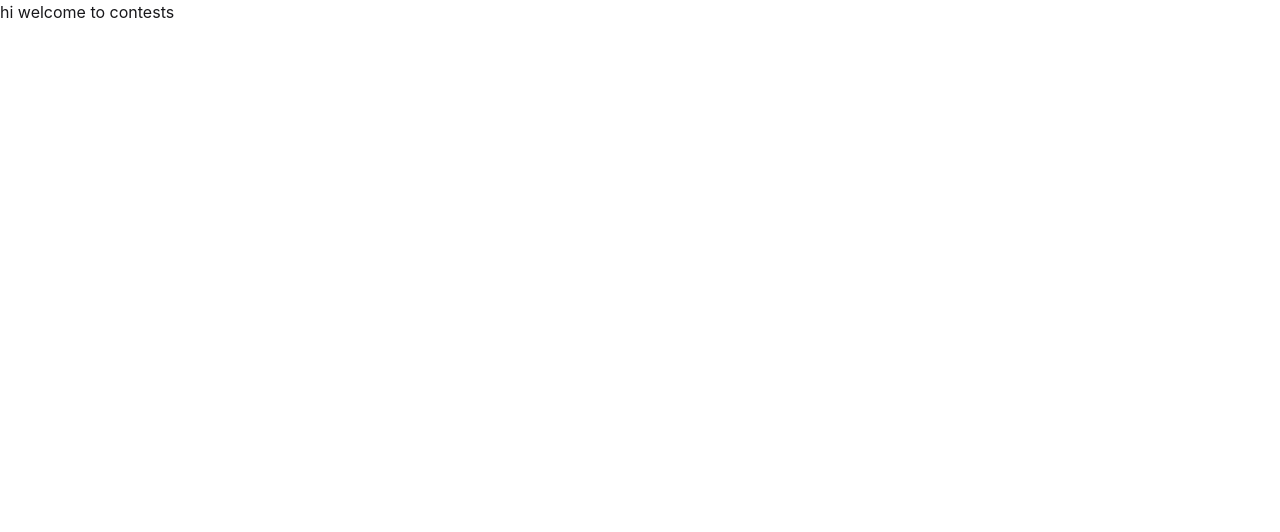
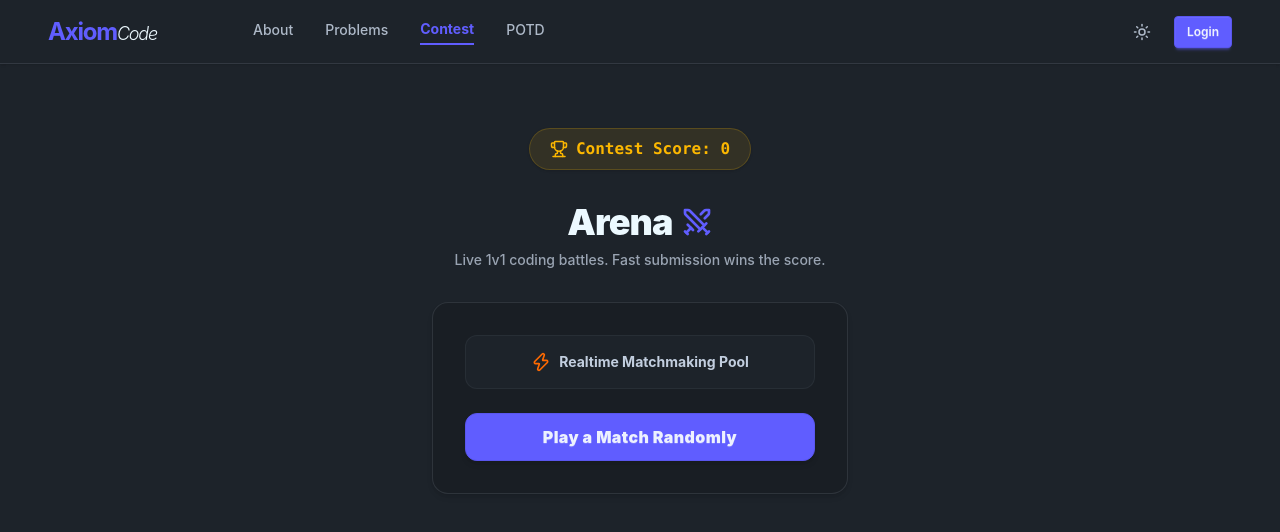
Before and after one commit to S19nikhilesh/axiomcode-frontend, a React (Vite) app: page /contest in a window 1280 px wide. Shown: the top 532 px of the page. Built offline with nearby package versions, Linux system fonts and the light colour scheme; no server answers.

Commit message:
basic ui design for contest page

```diff
--- a/src/pages/Contest.jsx
+++ b/src/pages/Contest.jsx
@@ -1,10 +1,97 @@
-const ContestPage=()=>{
+import React, { useState, useEffect } from 'react';
+import { useNavigate } from 'react-router-dom';
+import { useSelector } from 'react-redux';
+import { Zap, Swords, Trophy, Loader2 } from 'lucide-react';
+import Navbar from '../components/Navbar';
+import socket from '../utils/socket';
 
-    return(
-    <>
-    <h1>hi welcome to contests</h1>
-    </>
-    )
-}
+const ContestPage = ({ activeTab, setActiveTab }) => {
+    const navigate = useNavigate();
+    const { user } = useSelector((state) => state.auth);
+    const [isSearching, setIsSearching] = useState(false);
+    const [contestScore, setContestScore] = useState(user?.contestScore || 0);
+
+    useEffect(() => {
+        if (setActiveTab) setActiveTab('contest');
+    }, [setActiveTab]);
+
+    useEffect(() => {
+        socket.on('match_init', ({ roomId, problemId }) => {
+            setIsSearching(false);
+            navigate(`/problems/${problemId}?matchId=${roomId}`);
+        });
+
+        return () => {
+            socket.off('match_init');
+        };
+    }, [navigate]);
+
+    const handlePlayRandom = () => {
+        if (!user) return alert("Please login first!");
+        setIsSearching(true);
+        socket.emit('join_queue', { userId: user._id, username: user.firstName });
+    };
+
+    const handleCancelSearch = () => {
+        setIsSearching(false);
+        socket.emit('leave_queue', { userId: user?._id });
+    };
+
+    return (
+        <div className="min-h-screen bg-base-100 text-base-content antialiased font-sans">
+            <Navbar activeTab={activeTab} setActiveTab={setActiveTab} />
+
+            <main className="max-w-md mx-auto px-4 py-16 text-center space-y-8">
+
+                <div className="inline-flex items-center gap-2 bg-warning/10 text-warning px-5 py-2 rounded-full border border-warning/20 shadow-sm">
+                    <Trophy size={18} />
+                    <span className="font-mono font-black text-base">Contest Score: {contestScore}</span>
+                </div>
+
+                <div className="space-y-2">
+                    <h1 className="text-4xl font-black tracking-tight flex items-center justify-center gap-2">
+                        Arena <Swords className="text-primary" size={32} />
+                    </h1>
+                    <p className="text-sm text-base-content/60 font-medium">
+                        Live 1v1 coding battles. Fast submission wins the score.
+                    </p>
+                </div>
+
+                <div className="bg-base-200 border border-base-content/10 rounded-2xl p-8 shadow-md">
+                    {!isSearching ? (
+                        <div className="space-y-6">
+                            <div className="p-4 rounded-xl bg-base-100 border border-base-content/5 flex items-center justify-center">
+                                <Zap className="text-orange-500 mr-2" size={20} />
+                                <span className="text-sm font-bold text-base-content/80">Realtime Matchmaking Pool</span>
+                            </div>
+
+                            <button
+                                onClick={handlePlayRandom}
+                                className="btn btn-primary btn-lg w-full rounded-xl font-black text-base shadow-md tracking-wide"
+                            >
+                                Play a Match Randomly
+                            </button>
+                        </div>
+                    ) : (
+                        <div className="py-6 flex flex-col items-center justify-center space-y-4">
+                            <Loader2 className="animate-spin text-primary" size={40} />
+                            <div>
+                                <p className="font-black text-lg tracking-tight">Searching for Competitor...</p>
+                                <p className="text-xs text-base-content/40 font-mono mt-1">Waiting in global queue buffer</p>
+                            </div>
+                            <button
+                                onClick={handleCancelSearch}
+                                className="btn btn-sm btn-ghost text-error hover:bg-error/10 font-bold px-4 rounded-lg mt-2"
+                            >
+                                Cancel Search
+                            </button>
+                        </div>
+                    )}
+                </div>
+
+            </main>
+        </div>
+    );
+};
 
 export default ContestPage;
```
